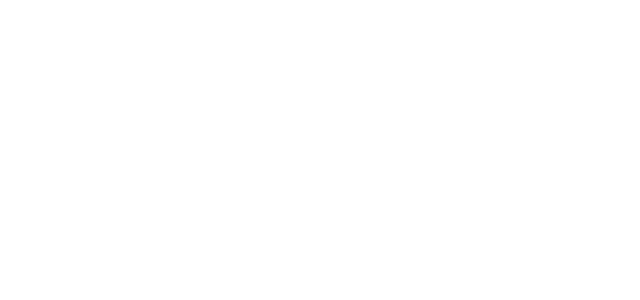
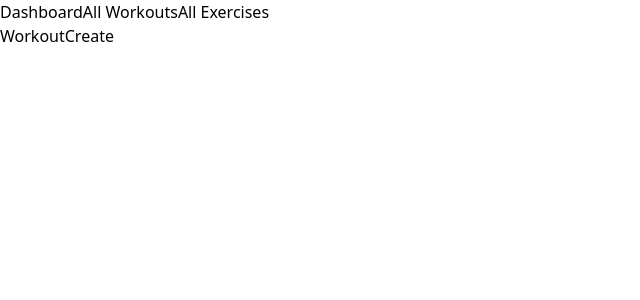
Before and after one commit to irynahowarth/fitness-app, a React (Vite) app: page /admin/workouts/create in a window 1280 px wide. Before the commit this address had no page. Shown: the top 300 px of the page, without its empty margins (0-640 px from the left). Built offline with nearby package versions, Linux system fonts and the light colour scheme; what miragejs would draw is missing.

Commit message:
[feature]: add new 'admin' route. add needed files to show this route

```diff
--- a/src/App.jsx
+++ b/src/App.jsx
@@ -6,6 +6,10 @@
 import Workouts from "./Pages/Workouts";
 import WorkoutDetails from "./Pages/WorkoutDetails";
 import Layout from "./components/Layout";
+import AdminLayout from "./components/AdminLayout";
+import Dashboard from "./Pages/Admin/Dashboard";
+import WorkoutsList from "./Pages/Admin/WorkoutsList";
+import WorkoutCreate from "./Pages/Admin/WorkoutCreate";
 
 function App() {
   return (
@@ -17,6 +21,14 @@
           <Route path="workouts" element={<Workouts />} />
           <Route path="workouts/:id" element={<WorkoutDetails />} />
         </Route>
+        <Route path="admin" element={<AdminLayout />}>
+          <Route index element={<Dashboard />} />
+          <Route path="workouts">
+            <Route index element={<WorkoutsList />} />
+            <Route path="create" element={<WorkoutCreate />} />
+            <Route path="edit/:id" element={<h1>Make changes to workout</h1>} />
+          </Route>
+        </Route>
       </Routes>
     </BrowserRouter>
   );
--- /dev/null
+++ b/src/Pages/Admin/Dashboard.jsx
@@ -0,0 +1,5 @@
+import React from "react";
+
+export default function Dashboard() {
+  return <div>Dashboard</div>;
+}
--- /dev/null
+++ b/src/Pages/Admin/WorkoutCreate.jsx
@@ -0,0 +1,5 @@
+import React from "react";
+
+export default function WorkoutCreate() {
+  return <div>WorkoutCreate</div>;
+}
--- /dev/null
+++ b/src/Pages/Admin/WorkoutsList.jsx
@@ -0,0 +1,53 @@
+import React from "react";
+import { Link } from "react-router-dom";
+import "../../server";
+
+export default function WorkoutsList() {
+  const [workouts, setWorkouts] = React.useState([]);
+  React.useEffect(() => {
+    fetch("/api/workouts")
+      .then((res) => res.json())
+      .then((data) => setWorkouts(data.workouts));
+  }, []);
+  const workoutElements = workouts.map((workout) => (
+    <li key={workout.id} className="mb-2 min-w-96">
+      <Link
+        to={`edit/${workout.id}`}
+        area-label={`View details for ${workout.name}`}
+        className="flex"
+      >
+        <div className="bg-gray-300 w-20 h-20 flex items-center justify-center rounded-l-md"></div>
+        <div className="flex flex-col justify-center border px-4 w-full">
+          <h2 className="text-xl font-bold text-gray-800 mb-1">
+            {workout.name}
+          </h2>
+          <div className="text-sm text-gray-500 flex items-center gap-1">
+            <div>{`${workout.circuits.length} Exercises`}</div>
+            <div className="flex items-center gap-1">
+              <svg
+                viewBox="0 0 2 2"
+                width="3"
+                height="3"
+                aria-hidden="true"
+                className="fill-gray-500"
+              >
+                <circle cx="1" cy="1" r="1" />
+              </svg>
+              {workout.time}
+            </div>
+          </div>
+        </div>
+      </Link>
+    </li>
+  ));
+
+  return (
+    <div className="mx-10 my-4">
+      <h1 className="text-3xl font-bold tracking-tight text-gray-900 mb-8">
+        All workouts
+      </h1>
+      <Link to={"create"}>Create new workout</Link>
+      <ul className="flex flex-wrap gap-8">{workoutElements}</ul>
+    </div>
+  );
+}
--- /dev/null
+++ b/src/components/AdminLayout.jsx
@@ -0,0 +1,17 @@
+import React from "react";
+import { NavLink, Outlet } from "react-router-dom";
+
+export default function AdminLayout() {
+  return (
+    <>
+      <nav>
+        <NavLink to="/admin" end>
+          Dashboard
+        </NavLink>
+        <NavLink to="/admin/workouts">All Workouts</NavLink>
+        <NavLink to="/admin/exercises">All Exercises</NavLink>
+      </nav>
+      <Outlet />
+    </>
+  );
+}
--- a/src/components/Header.jsx
+++ b/src/components/Header.jsx
@@ -9,6 +9,7 @@
       </Link>
       <nav>
         <Link to="/about">About</Link>
+        <Link to="/admin">Admin</Link>
         <Link to="/workouts">Workouts</Link>
       </nav>
     </header>
```
